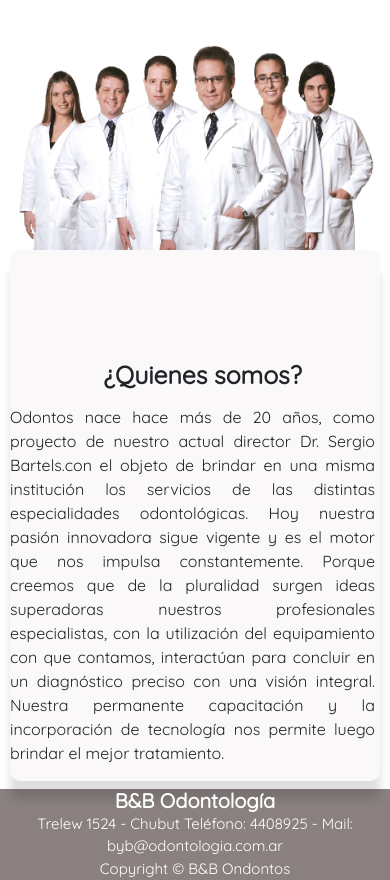
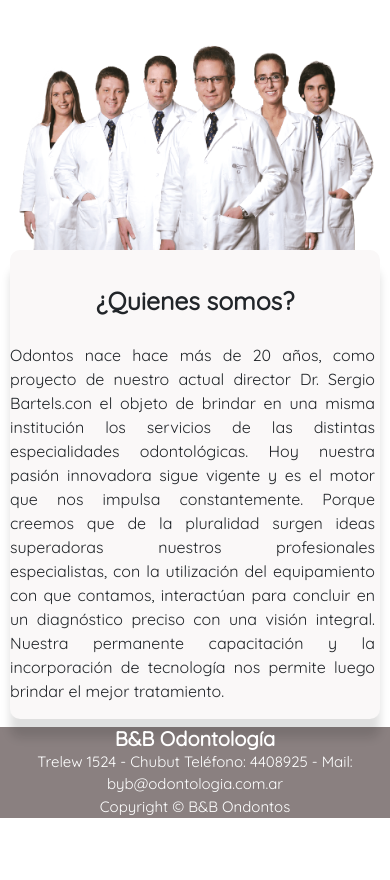
Before and after one commit to antonelladeff/web, a website: page paginas/nosotros.html in a window 390 px wide. Shown: the part 207-1087 px from the top of the page. After the commit the page ends 1025 px from the top, so only its background shows below. Drawn offline with Linux system fonts and the light colour scheme.

Commit message:
seguimos

```diff
--- a/scss/_main.scss
+++ b/scss/_main.scss
@@ -115,13 +115,13 @@
 	border-radius: 20px;
 
 
-
+}
 
 h2 {
 	font-weight: bold;
 	margin-top: 10px;
 	margin-bottom: 15px;
-		margin-left: 15px;
+
 
 }
 
@@ -130,7 +130,7 @@
 
 
 }
-}
+
 
 
 .profesionales {
--- a/scss/_mediaqueries.scss
+++ b/scss/_mediaqueries.scss
@@ -99,14 +99,17 @@
 		width: 100%;
 		align-items: center;
 		text-align: center;
-       border-radius: 10px;
-	   padding-top: 100px;
+    	border-radius: 10px;
+
+
 
 	}
 	.contenedordedos h2 {
 		text-align: center;
 		font-weight: bold;
 		align-items: center;
+		margin-top: 36px;
+		margin-bottom: 27px;
 
 
 
```
Also changed, not shown: css/estilos.css, 1 other file. Lines whose indentation alone changed are shown as unchanged.
